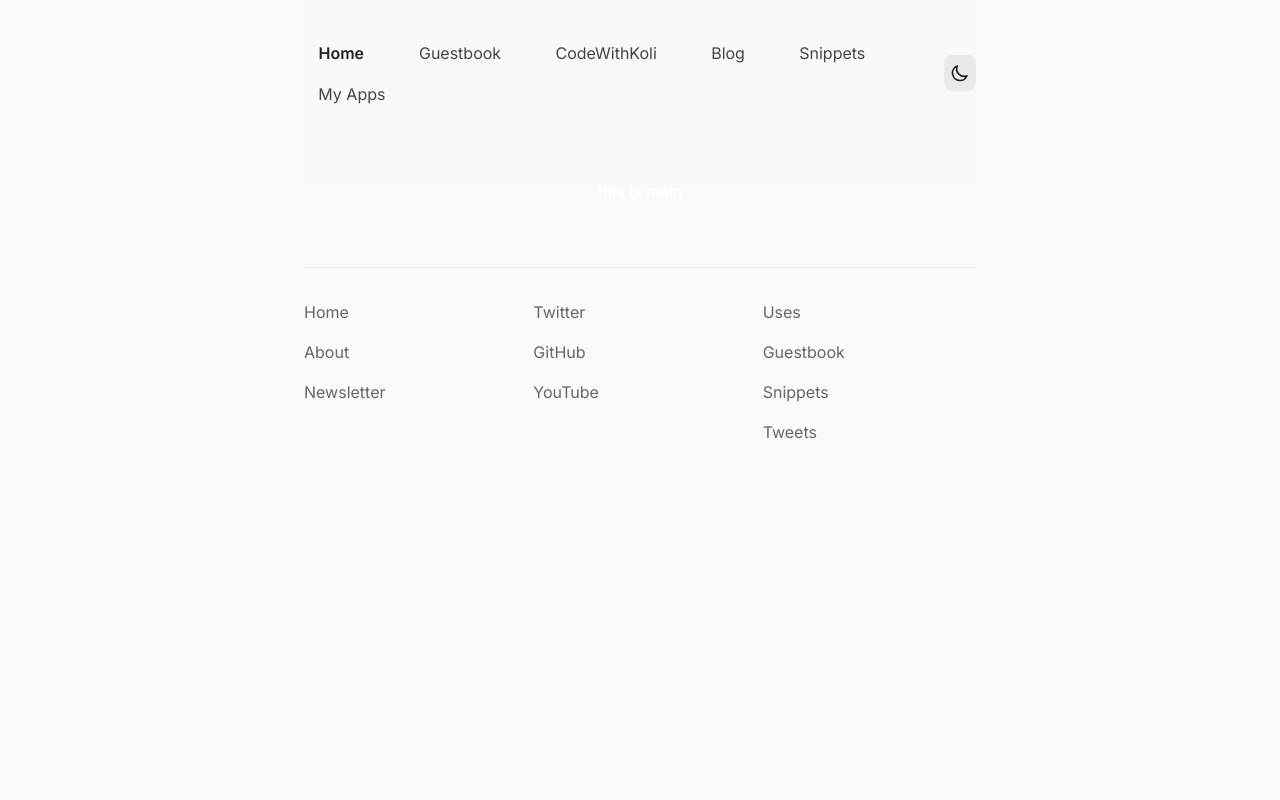
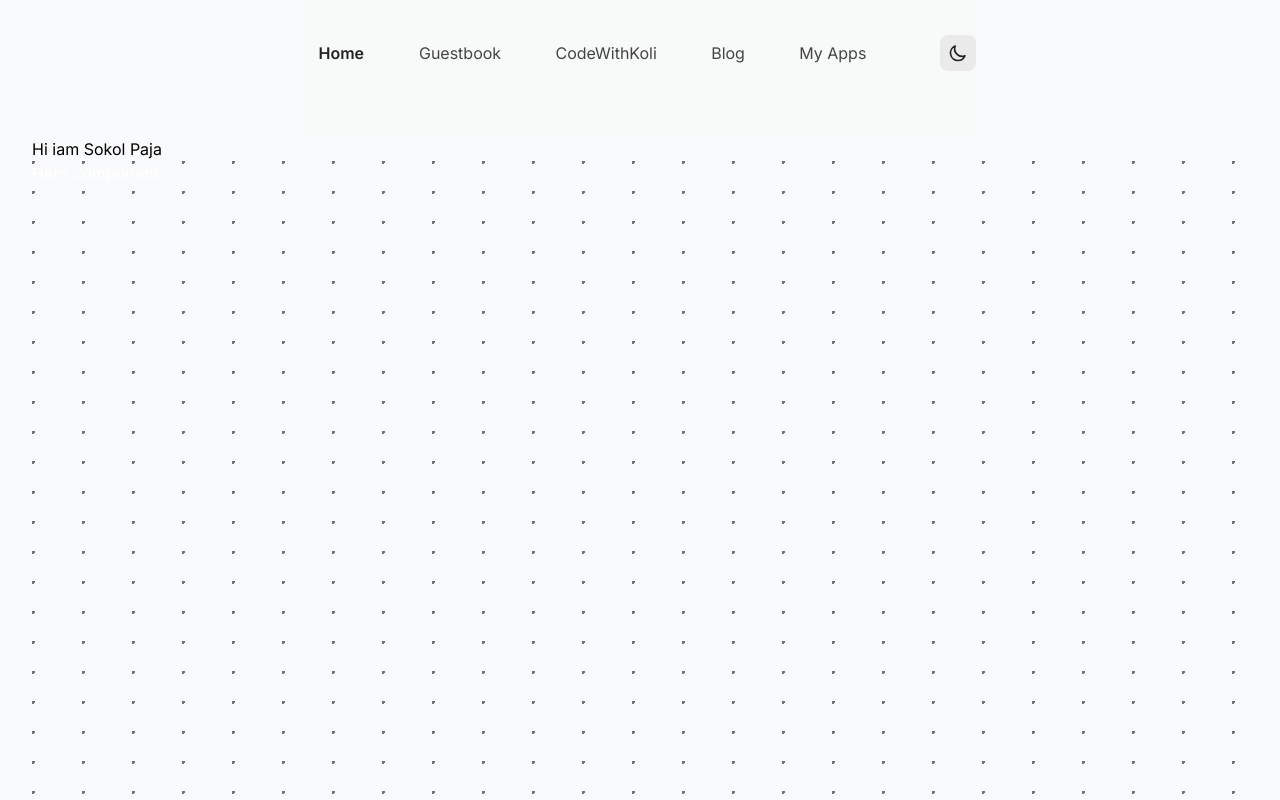
Before and after one commit to kolpaja/code-with-koli, a Next.js app: page / in a window 1280 px wide. Shown: the top 800 px of the page. Built offline with nearby package versions, Linux system fonts and the light colour scheme.

Commit message:
todo more

```diff
--- a/components/Container.tsx
+++ b/components/Container.tsx
@@ -43,28 +43,34 @@ export default function Container(props) {
   const { children, ...customMeta } = props;
   const router = useRouter();
   const meta = {
-    title: 'Sokol Paja – Developer, writer, creator.',
-    description: `Front-end developer, JavaScript enthusiast, and content creator.`,
+    title: 'Sokol Paja – Developer, Chess Player.',
+    description: `Front-end developer, JavaScript enthusiast, and content moderator.`,
     image: '',
     type: 'website',
     ...customMeta
   };
 
   return (
-    <div className="bg-gray-50 dark:bg-gray-900">
+    <main className="bg-gray-50 dark:bg-gray-900 overflow-x-hidden overflow-y-auto">
       <Head>
         <title>{meta.title}</title>
         <meta name="robots" content="follow, index" />
         <meta content={meta.description} name="description" />
-        <meta property="og:url" content={`https://leerob.io${router.asPath}`} />
-        <link rel="canonical" href={`https://leerob.io${router.asPath}`} />
+        <meta
+          property="og:url"
+          content={`https://codewithkoli.com${router.asPath}`}
+        />
+        <link
+          rel="canonical"
+          href={`https://codewithkoli.com${router.asPath}`}
+        />
         <meta property="og:type" content={meta.type} />
         <meta property="og:site_name" content="Sokol Paja" />
         <meta property="og:description" content={meta.description} />
         <meta property="og:title" content={meta.title} />
         <meta property="og:image" content={meta.image} />
         <meta name="twitter:card" content="summary_large_image" />
-        <meta name="twitter:site" content="@leeerob" />
+        <meta name="twitter:site" content="@kolpaja" />
         <meta name="twitter:title" content={meta.title} />
         <meta name="twitter:description" content={meta.description} />
         <meta name="twitter:image" content={meta.image} />
@@ -77,13 +83,13 @@ export default function Container(props) {
           <a href="#skip" className="skip-nav">
             Skip to content
           </a>
+
           <div className="ml-[-0.60rem]">
             <MobileMenu />
             <NavItem href="/" text="Home" />
             <NavItem href="/guestbook" text="Guestbook" />
             <NavItem href="/cwk" text="CodeWithKoli" />
             <NavItem href="/blog" text="Blog" />
-            <NavItem href="/snippets" text="Snippets" />
             <NavItem href="/myapps" text="My Apps" />
           </div>
           <button
@@ -129,6 +135,6 @@ export default function Container(props) {
         {children}
         <Footer />
       </main>
-    </div>
+    </main>
   );
 }
--- a/components/Footer.tsx
+++ b/components/Footer.tsx
@@ -2,8 +2,8 @@ import Link from 'next/link';
 import { ReactNode } from 'react';
 
 interface IExternalLink {
-    href: string
-    children: ReactNode
+  href: string;
+  children: ReactNode;
 }
 
 const ExternalLink = ({ href, children }: IExternalLink) => (
@@ -35,47 +35,6 @@ export default function Footer() {
           >
             About
           </Link>
-                    <Link
-                        href="/newsletter"
-                        className="text-gray-500 hover:text-gray-600 transition"
-                    >
-                        Newsletter
-                    </Link>
-                </div>
-                <div className="flex flex-col space-y-4">
-                    <ExternalLink href="https://twitter.com/kolpaja28">
-                        Twitter
-                    </ExternalLink>
-                    <ExternalLink href="https://github.com/kolpaja">GitHub</ExternalLink>
-                    <ExternalLink href="https://www.youtube.com/channel/UC7gso9hWpl5NuKiF_y9z_GQ">
-                        YouTube
-                    </ExternalLink>
-                </div>
-                <div className="flex flex-col space-y-4">
-                    <Link
-                        href="/uses"
-                        className="text-gray-500 hover:text-gray-600 transition"
-                    >
-                        Uses
-                    </Link>
-                    <Link
-                        href="/guestbook"
-                        className="text-gray-500 hover:text-gray-600 transition"
-                    >
-                        Guestbook
-                    </Link>
-                    <Link
-                        href="/snippets"
-                        className="text-gray-500 hover:text-gray-600 transition"
-                    >
-                        Snippets
-                    </Link>
-                    <Link
-                        href="/tweets"
-                        className="text-gray-500 hover:text-gray-600 transition"
-                    >
-                        Tweets
-                    </Link>
         </div>
       </div>
     </footer>
--- a/components/Hero/Hero.component.tsx
+++ b/components/Hero/Hero.component.tsx
@@ -1,11 +1,9 @@
 import { FC } from 'react';
 import styles from './Hero.module.scss';
-interface HeroProps {
-
-}
+interface HeroProps {}
 
 const Hero: FC<HeroProps> = () => (
-  <div className={styles.heroWrapper}>
+  <div className={'dotted h-screen w-screen'}>
     <h2>Hero component</h2>
   </div>
 );
--- a/pages/index.tsx
+++ b/pages/index.tsx
@@ -1,13 +1,28 @@
 import Container from 'components/Container';
+import { Hero } from 'components/Hero';
 import { Suspense } from 'react';
 
 export default function Home() {
   return (
     <Suspense fallback={null}>
       <Container>
-        <main className="flex flex-col justify-center items-start max-w-2xl border-gray-200 dark:border-gray-700 mx-auto pb-16">
-          this is main
-        </main>
+        <section className="flex flex-col justify-center items-start max-w-7xl border-gray-200 dark:border-gray-700 mx-auto pb-16">
+          <h1 className="text-black dark:text-gray-100">Hi iam Sokol Paja</h1>
+
+          {/* add hero component */}
+          <Hero />
+          {/* my developed apps  + projects */}
+
+          {/* my experiences brief intro to go to timeline journey  */}
+
+          {/* some blogs */}
+
+          {/* personal touch google for this, maybe some code pens things that i enjoy doing */}
+
+          {/* some contacts  */}
+
+          {/* more about me  */}
+        </section>
       </Container>
     </Suspense>
   );
--- /dev/null
+++ b/pages/timeline.tsx
@@ -0,0 +1,9 @@
+import React from 'react';
+
+type Props = {};
+
+const timeline = (props: Props) => {
+  return <div>timeline</div>;
+};
+
+export default timeline;
--- a/styles/global.scss
+++ b/styles/global.scss
@@ -10,6 +10,16 @@
 html {
   min-width: 360px;
   scroll-behavior: smooth;
+}
+
+.dotted{
+  background-image: radial-gradient(circle at 1px 1px, black 2px, transparent 0);
+  background-size: -50px -30px;
+}
+
+.dotted:not(.light){
+  background-image: radial-gradient(circle at 1px 1px, rgb(120, 113, 113) 2px, transparent 0);
+  background-size: 50px 30px;
 }
 
 #__next {
```
Also changed, not shown: assets/icons/cwk.png (added), assets/icons/src-code-cwk.png (added), pages/_document.tsx (indentation only). Lines whose indentation alone changed are shown as unchanged.
